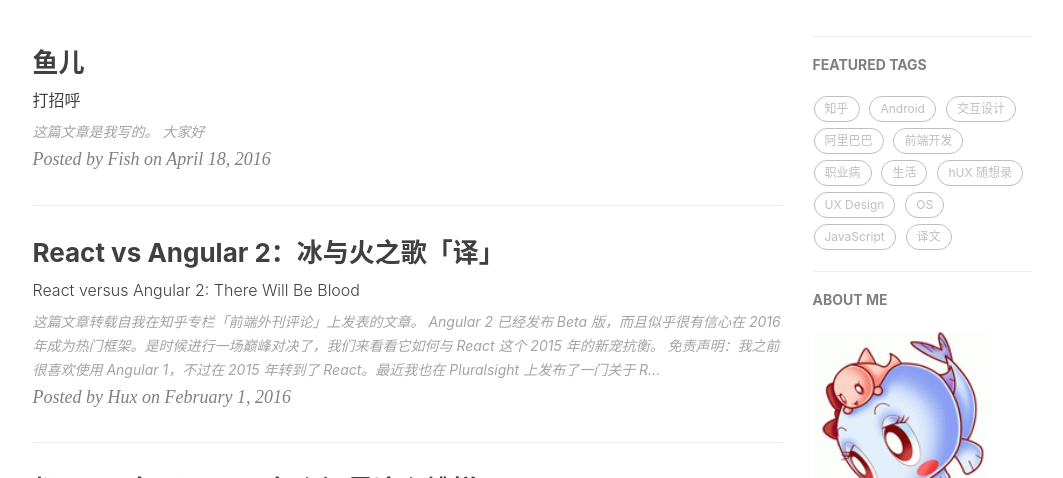
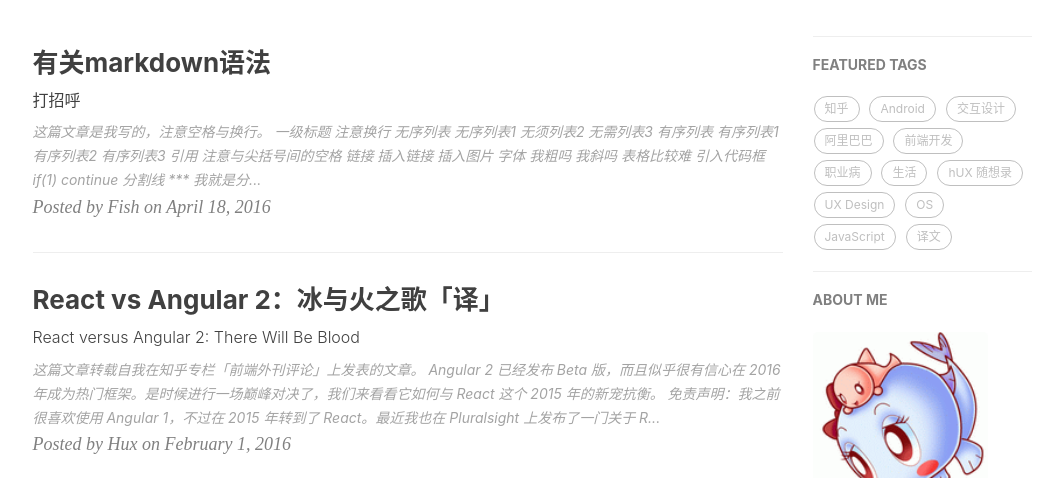
Before and after one commit to bianergege/bianergege.github.io, a Jekyll site: the page built from index.html, in a window 1280 px wide and 900 px high, cut to the strip 422-900 px from the top of the window. Shown: the whole strip, without its empty margins (135-1198 px from the left). Built offline with Jekyll 4.4.1, drawn with Linux system fonts in a browser that asks for light colours; nearby versions of some CDN libraries; the list of posts is cut into pages by our own code; comment, search, counter and statistics services are not loaded.

Commit message:
first article

```diff
--- a/_posts/2016-04-18-Fish.markdown
+++ b/_posts/2016-04-18-Fish.markdown
@@ -1,17 +1,51 @@
 ---
 layout:     post
-title:      "鱼儿"
+title:      "有关markdown语法"
 subtitle:   "打招呼"
 date:       2016-04-18 15:38:00
 author:     "Fish"
 catalog:    true
 tags:
-    - 前端开发
-    - JavaScript
-    - 译文
+    - 音乐
+    - 诗歌
+    - 人生
 ---
 
-> 这篇文章是我写的。
+> 这篇文章是我写的，[注意空格与换行](http://www.baidu.com)。
 
+# 一级标题
 
-大家好
+## 注意换行
+
+### 无序列表
+* 无序列表1
+* 无须列表2
+* 无需列表3
+
+### 有序列表
+1. 有序列表1
+2. 有序列表2
+3. 有序列表3
+
+## 引用
+> 注意与尖括号间的空格
+
+## 链接
+- 插入链接
+ [](http://wwww.baidu.com)
+- 插入图片
+![多了一个感叹号](http://image.baidu.com/search/detail?ct=503316480&z=0&tn=baiduimagedetail&ipn=d&cl=2&cm=1&sc=0&lm=-1&ie=gbk&pn=1&rn=1&di=87310136650&ln=30&word=%B0%D9%B6%C8%CD%BC%C6%AC&os=2953167660,1564353360&cs=427840222,1928993467&objurl=http%3A%2F%2Fimg.hb.aicdn.com%2Fc0b35eed3ce270da5b0c6092a17a8ceb5df317052866-gx7Kbx_fw580&bdtype=0&simid=3516887734,640955632&fr=ala&ori_query=%E7%99%BE%E5%BA%A6%E5%9B%BE%E7%89%87&ala=0&alatpl=sp&pos=1&timg=https%3A%2F%2Fss0.bdstatic.com%2F94oJfD_bAAcT8t7mm9GUKT-xh_%2Ftimg%3Fimage%26quality%3D100%26size%3Db4000_4000%26sec%3D1461577900%26di%3Deaf4176c35a706cb9e89adb15d468b1c%26src%3Dhttp%3A%2F%2Fimg.hb.aicdn.com%2Fc0b35eed3ce270da5b0c6092a17a8ceb5df317052866-gx7Kbx_fw580&ctd=1461577818894^1_1522X764%1)
+
+## 字体
+**我粗吗**
+*我斜吗*
+
+## 表格比较难
+
+## 引入代码框
+
+`if(1)
+ 	continue`
+
+## 分割线
+*** 我就是分割线
```
